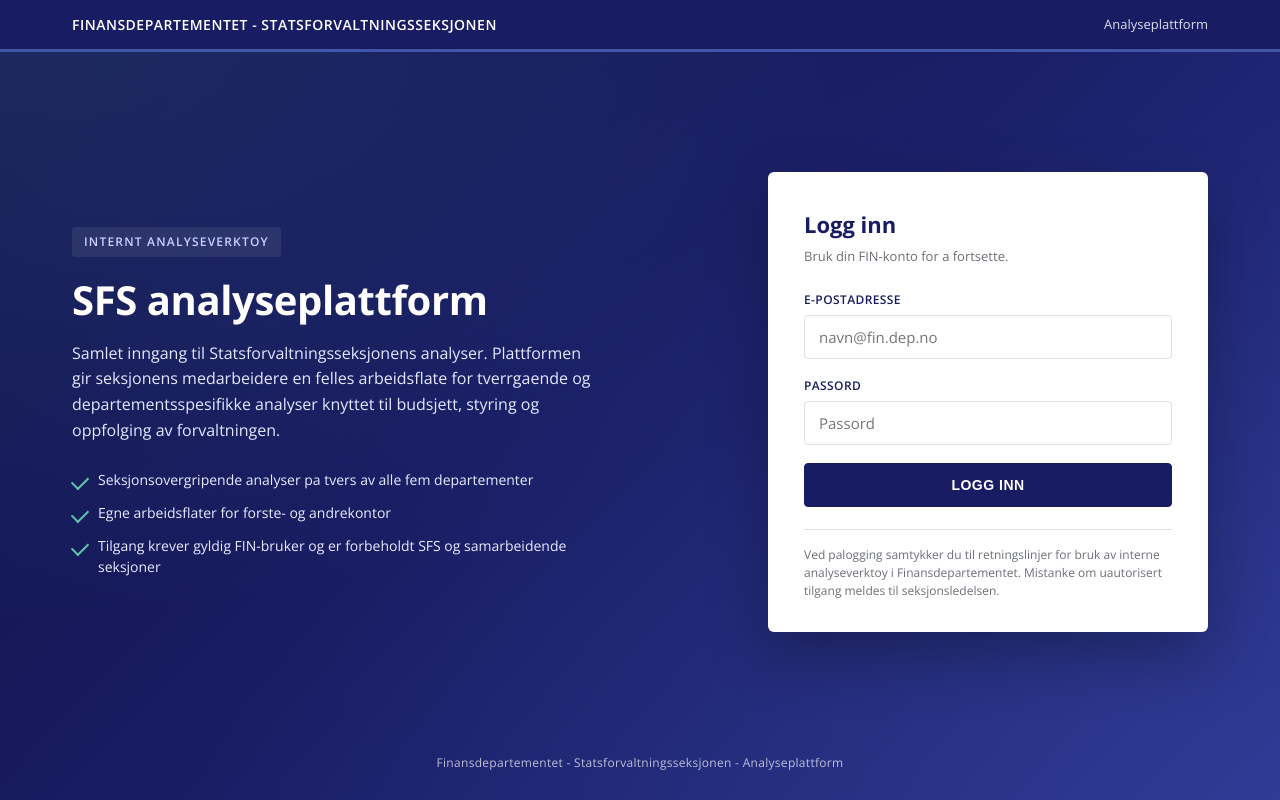
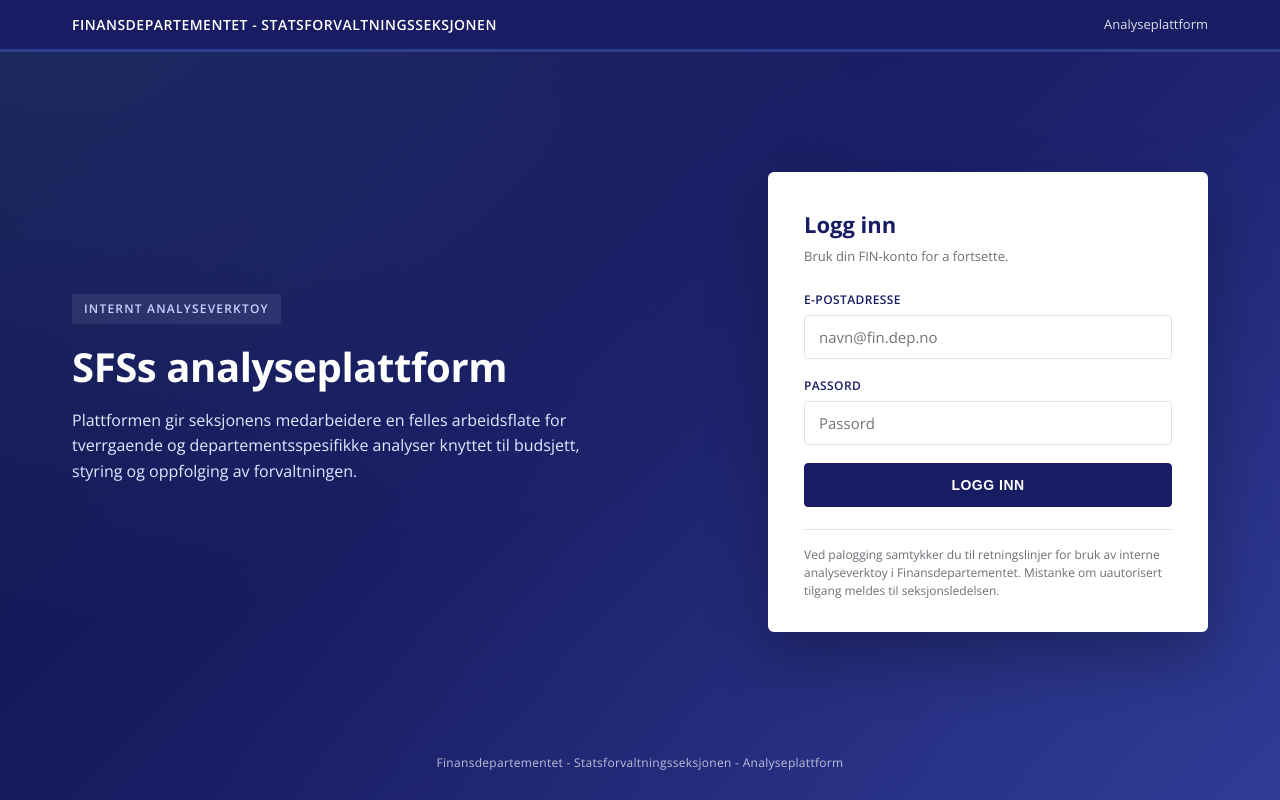
Before and after one commit to marhip97/SFSs-analyseportal, a plain HTML site: page index.html in a window 1280 px wide. Drawn offline with nearby package versions, Linux system fonts and the light colour scheme.

Commit message:
Oppdater forsidetext og mork blafargen
- Endre tittel til "SFSs analyseplattform"
- Fjern innledningssetning og bullet-liste fra intro-teksten
- Mork --fin-blue fra #4156a6 til #2d4090

```diff
--- a/index.html
+++ b/index.html
@@ -20,18 +20,12 @@
 
     <div class="login-intro">
       <span class="login-eyebrow">Internt analyseverktoy</span>
-      <h1>SFS analyseplattform</h1>
+      <h1>SFSs analyseplattform</h1>
       <p class="lead">
-        Samlet inngang til Statsforvaltningsseksjonens analyser. Plattformen gir
-        seksjonens medarbeidere en felles arbeidsflate for tverrgaende og
+        Plattformen gir seksjonens medarbeidere en felles arbeidsflate for tverrgaende og
         departementsspesifikke analyser knyttet til budsjett, styring og
         oppfolging av forvaltningen.
       </p>
-      <ul class="login-features">
-        <li>Seksjonsovergripende analyser pa tvers av alle fem departementer</li>
-        <li>Egne arbeidsflater for forste- og andrekontor</li>
-        <li>Tilgang krever gyldig FIN-bruker og er forbeholdt SFS og samarbeidende seksjoner</li>
-      </ul>
     </div>
 
     <form class="login-card" id="loginForm" autocomplete="off" novalidate>
--- a/styles.css
+++ b/styles.css
@@ -5,7 +5,7 @@
 
 :root {
   --fin-darkblue: #181c62;
-  --fin-blue: #4156a6;
+  --fin-blue: #2d4090;
   --fin-lightblue: #5b91cc;
   --fin-red: #f15d61;
   --fin-gray: #ededee;
```
